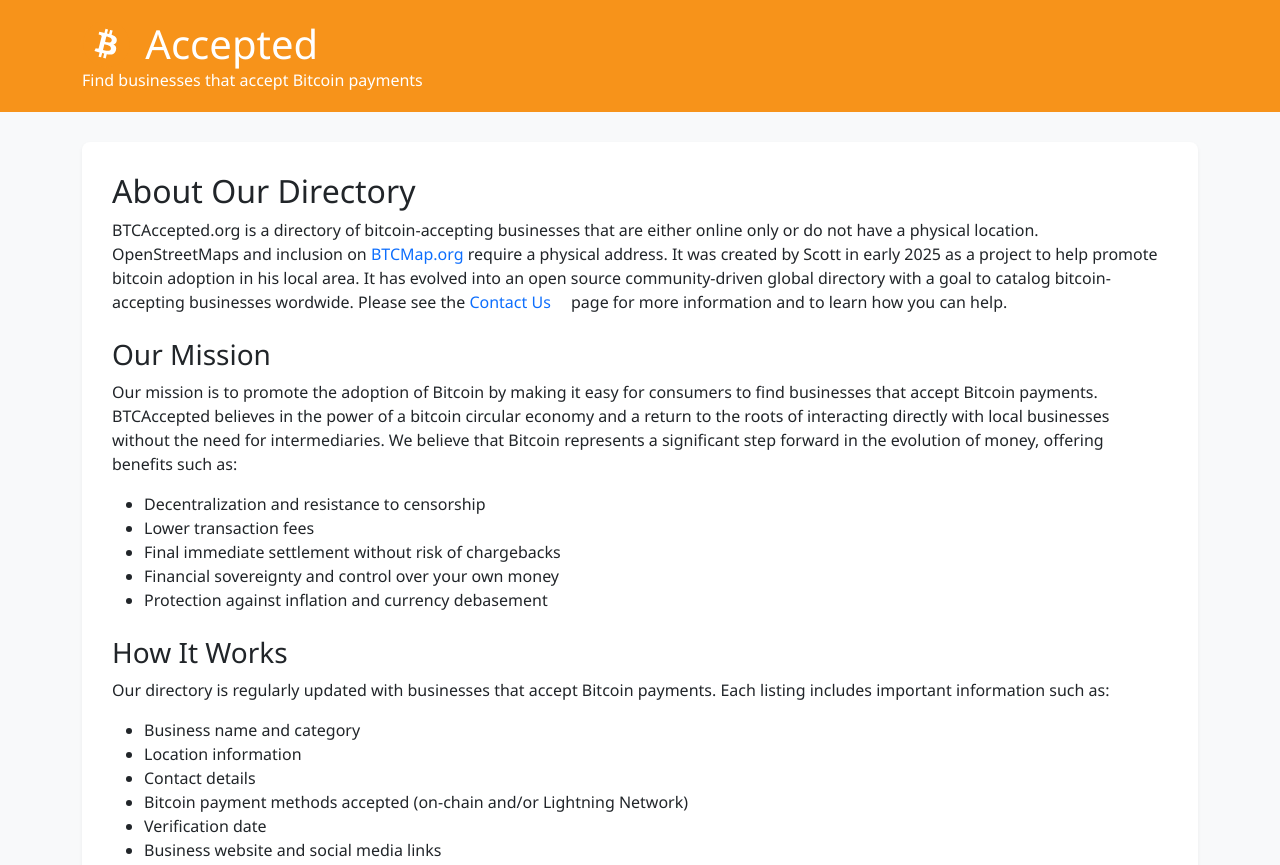
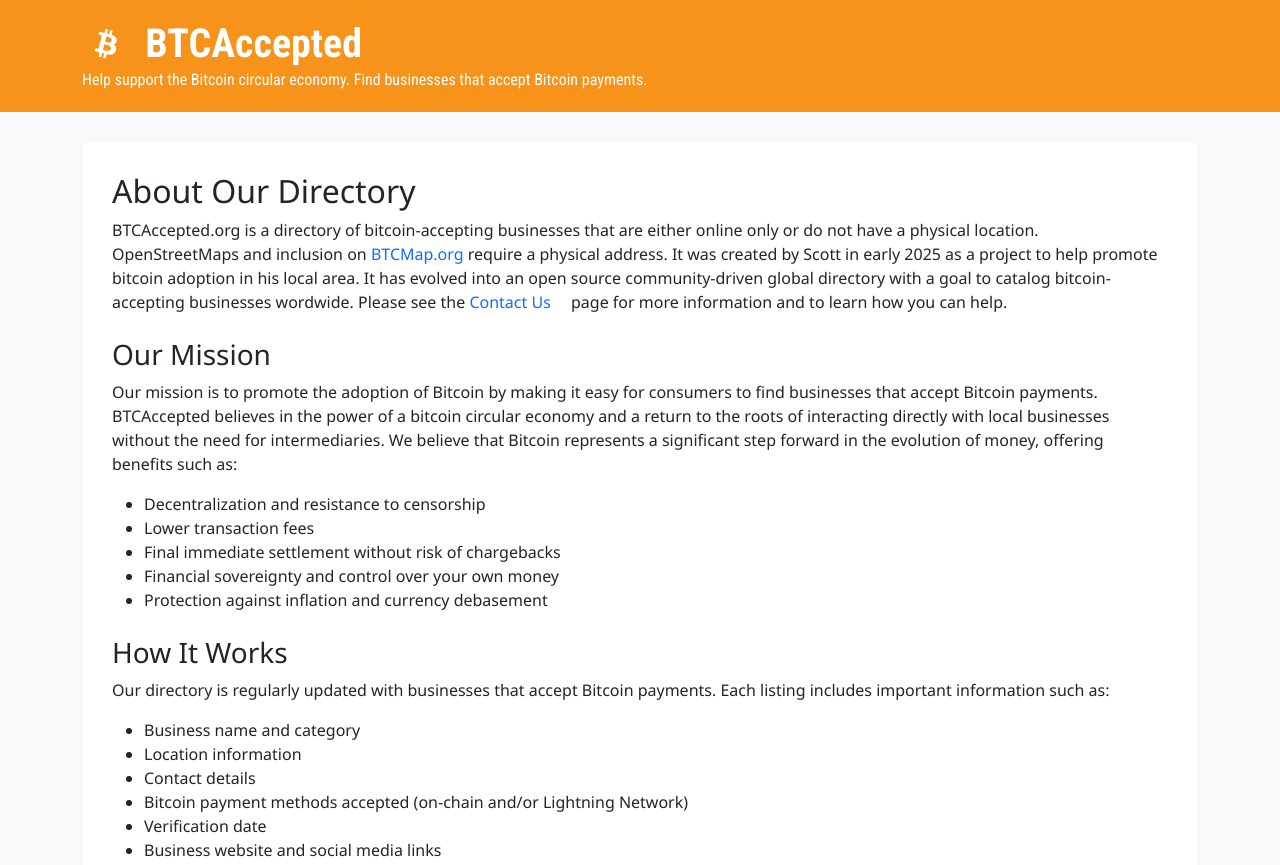
Before and after one commit to aoeu10/BTCAccepted, a plain HTML site: page about.html in a window 1280 px wide. Shown: the top 865 px of the page. Drawn offline with nearby package versions, Linux system fonts and the light colour scheme.

Commit message:
Add Roboto Condensed font and update header styles across multiple HTML files; change header text to 'BTCAccepted' and enhance descriptions for Bitcoin payment support.

```diff
--- a/about.html
+++ b/about.html
@@ -6,6 +6,7 @@
     <title>About - Bitcoin-Accepting Businesses Directory</title>
     <link href="https://cdn.jsdelivr.net/npm/bootstrap@5.3.0/dist/css/bootstrap.min.css" rel="stylesheet">
     <link rel="stylesheet" href="https://cdn.jsdelivr.net/npm/bootstrap-icons@1.11.0/font/bootstrap-icons.css">
+    <link href="https://fonts.googleapis.com/css2?family=Roboto+Condensed:wght@400;700&display=swap" rel="stylesheet">
     <style>
         body {
             font-family: 'Segoe UI', Tahoma, Geneva, Verdana, sans-serif;
@@ -26,6 +27,11 @@
             display: inline-block;
             margin: 0;
             vertical-align: middle;
+            font-family: 'Roboto Condensed', sans-serif;
+            font-weight: 700;
+        }
+        .header p {
+            font-family: 'Roboto Condensed', sans-serif;
         }
         .content-section {
             background-color: white;
@@ -42,10 +48,10 @@
             <div class="d-flex align-items-center">
                 <a href="index.html" class="text-white text-decoration-none">
                     <img src="images/icons/btcLogo.svg" alt="Bitcoin Logo" class="bitcoin-icon">
-                    <h1>Accepted</h1>
+                    <h1>BTCAccepted</h1>
                 </a>
             </div>
-            <p class="mb-0">Find businesses that accept Bitcoin payments</p>
+            <p class="mb-0">Help support the Bitcoin circular economy. Find businesses that accept Bitcoin payments.</p>
         </div>
     </div>
 
```
Also changed, not shown: businessEditor.html (+7 -1 lines), changelog.html (+8 -2 lines), contact_us.html (+8 -2 lines), links.html (+8 -2 lines), locationEditor.html (+7 -1 lines).
